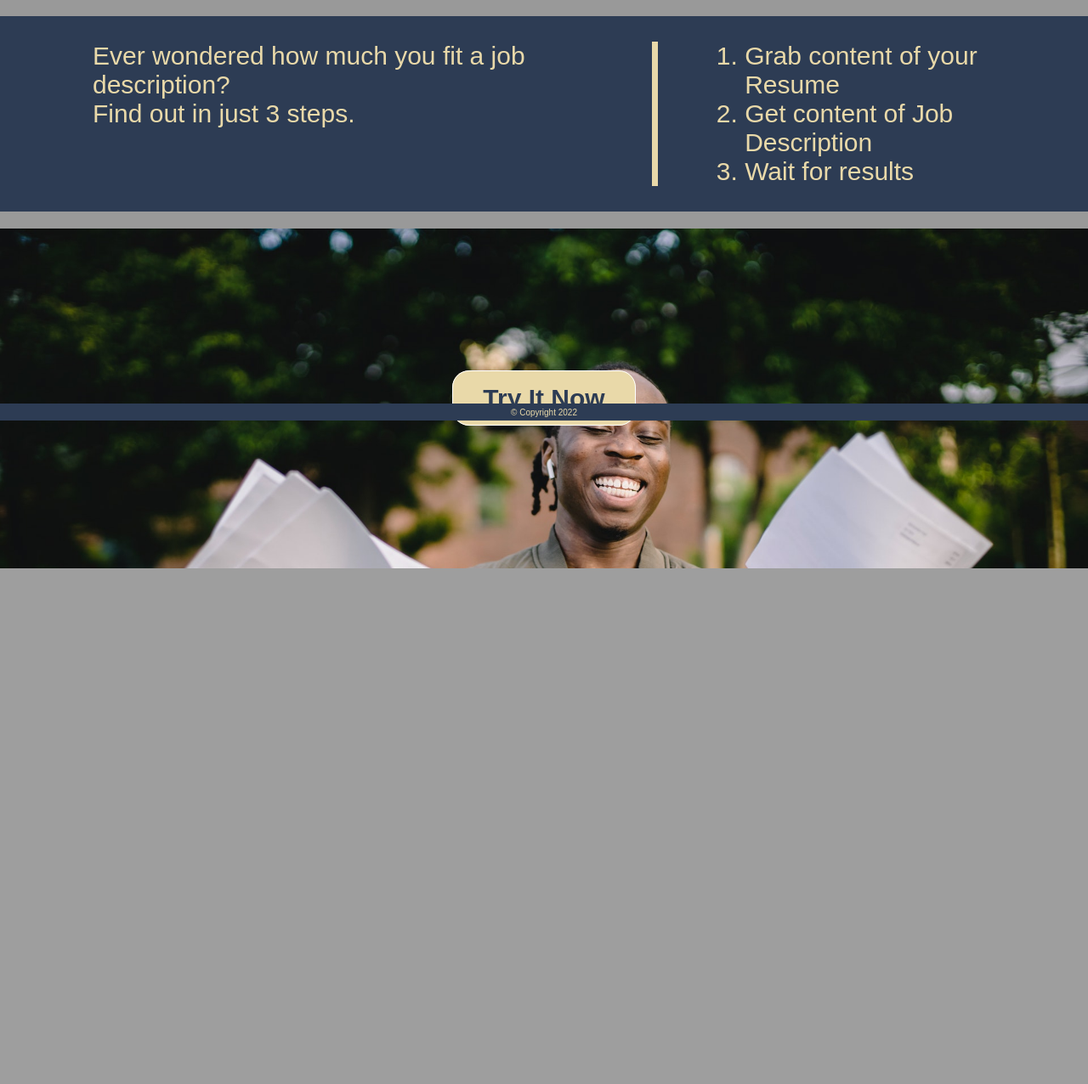
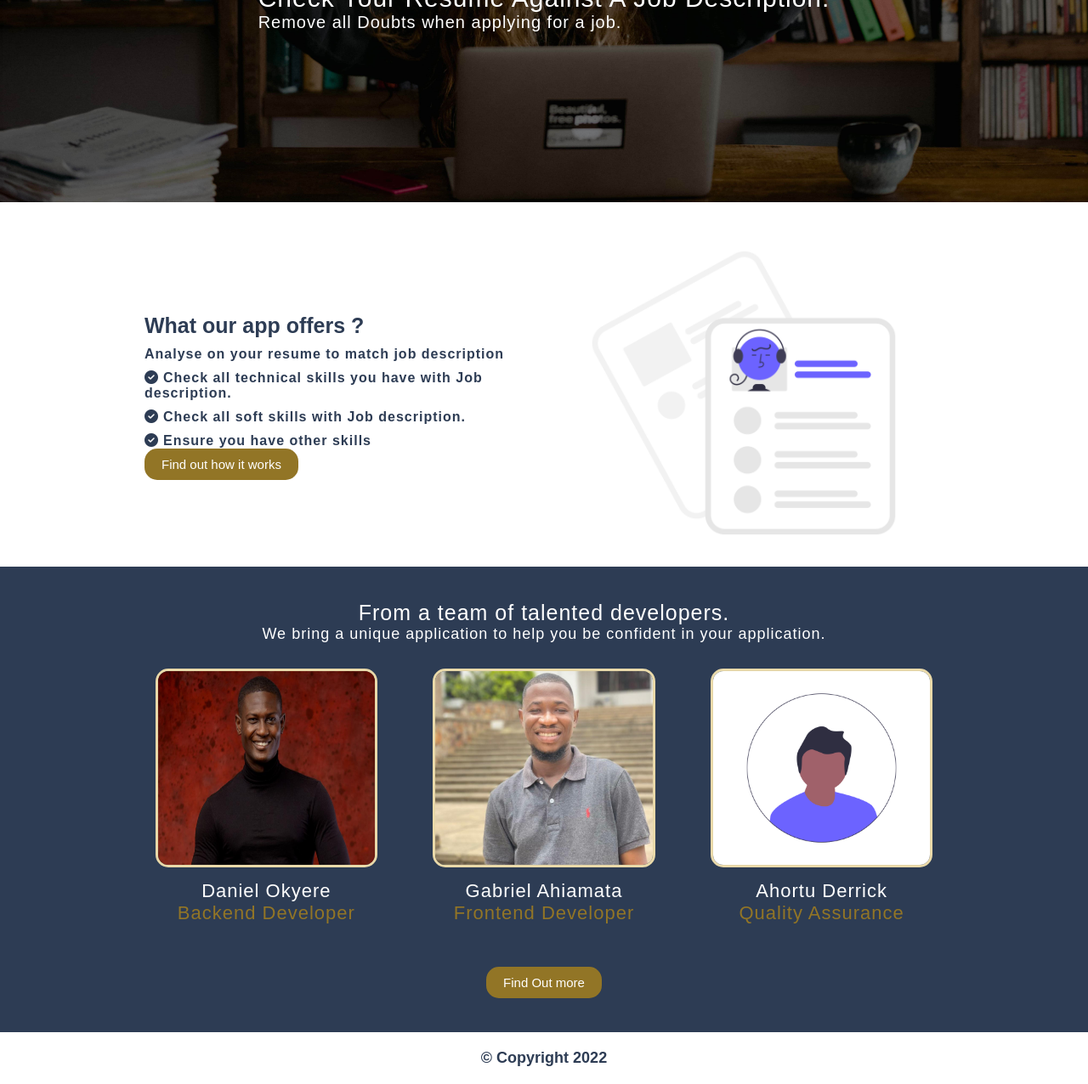
Before and after one commit to DanielOkyere/python_ats, a Flask app: page / in a window 1280 px wide; the page is wider, and only the part inside the window is pictured. Shown: the part 305-1581 px from the top of that part at 85% size. Before the commit the page ends 974 px from the top of that part, so only its background shows below. Run offline with Flask 2, Linux system fonts and the light colour scheme; some web fonts are replaced.

Commit message:
update landing page

```diff
--- a/src/static/styles/styles.css
+++ b/src/static/styles/styles.css
@@ -19,8 +19,6 @@ body {
   font-family: 'Anek Devanagari', sans-serif;
   color: var(--secondary-color);
   margin: 0;
-  background-color: rgb(0,0,0);
-  background-color: rgba(0,0,0, 0.4);
 }
 
 .container {
--- a/Ats Landing Page/styles.css
+++ b/src/static/styles/styles_new.css
@@ -11,6 +11,9 @@ html {
   font-size: 62.5%;
 }
 
+a {
+	text-decoration: none;
+}
 :root {
   --primary-color: #2d3c54;
   --secondary-color: #e9d9a9;
@@ -82,7 +85,7 @@ body {
 /* ======= HERO SECTION ======= */
 
 .heroSection {
-  background-image: url(hero.jpg);
+  background-image: url(../images/hero.jpg);
   height: 60vh;
   object-fit: cover;
   background-repeat: no-repeat;
--- a/src/templates/404.html
+++ b/src/templates/404.html
@@ -2,6 +2,8 @@
 {% block title %} 404 Not Found {% endblock %}
 {% block head %}
 {{ super() }}
+<link rel="stylesheet" href="../static/styles/styles.css?{{doc_id}}" />
+<link rel="stylesheet" href="../static/styles/media_querry.css?{{doc_id}}" />
 {% endblock %}
 {% block content %}
 <div class="container main_area">
--- a/src/templates/ats_home.html
+++ b/src/templates/ats_home.html
@@ -1,6 +1,8 @@
 {% extends "base.html" %} {% block title %} Check Skill {% endblock %} {% block
 head %} {{ super()}}
 <script src="https://cdn.jsdelivr.net/npm/chart.js"></script>
+<link rel="stylesheet" href="../static/styles/styles.css?{{doc_id}}" />
+<link rel="stylesheet" href="../static/styles/media_querry.css?{{doc_id}}" />
 {% endblock %} {% block content %}
 <div class="container">
     <form action="/ats" method="post">
--- a/src/templates/base.html
+++ b/src/templates/base.html
@@ -4,15 +4,20 @@
         <meta charset="UTF-8" />
         <meta http-equiv="X-UA-Compatible" content="IE=edge" />
         <meta name="viewport" content="width=device-width, initial-scale=1.0" />
-    <link rel="stylesheet" href="../static/styles/styles.css?{{doc_id}}" />
         <link
             rel="stylesheet"
-      href="../static/styles/media_querry.css?{{doc_id}}"
+            href="https://cdnjs.cloudflare.com/ajax/libs/font-awesome/6.2.0/css/all.min.css"
+            integrity="sha512-xh6O/CkQoPOWDdYTDqeRdPCVd1SpvCA9XXcUnZS2FmJNp1coAFzvtCN9BmamE+4aHK8yyUHUSCcJHgXloTyT2A=="
+            crossorigin="anonymous"
+            referrerpolicy="no-referrer"
         />
-    <link rel="stylesheet" href="../static/styles/footer.css?{{doc_id}}" />
         <link
             rel="stylesheet"
-      href="../static/styles/media_querry.css?{{doc_id}}"
+            href="../static/styles/queries_new.css?{{doc_id}}"
+        />
+        <link
+            rel="stylesheet"
+            href="../static/styles/styles_new.css?{{doc_id}}"
         />
         <link
             href="https://unpkg.com/boxicons@2.1.4/css/boxicons.min.css"
@@ -26,9 +31,8 @@
     <body>
         {% include 'main.html' %}
         <div id="content">{% block content %}{% endblock %}</div>
-    <footer>
+        <footer class="footer"><h5>
           {% block footer %} &copy; Copyright 2022 {% endblock %}
-    </footer>
-    <!-- <script type="module" src="../static/js/chart.js"/> -->
+        </h5></footer>
     </body>
 </html>
--- a/src/templates/landing.html
+++ b/src/templates/landing.html
@@ -1,44 +1,76 @@
 {% extends 'base.html' %} {% block title %}ATS Home{% endblock %} {% block head
-%} {{ super()}} {% endblock %} {% block content %}
-<div class="hero__section">
-    <div class="hero">
-        <div class="hero__text">
-            <div class="hero__heading">
-                <h1>Application Skills Test</h1>
-            </div>
-            <!-- <div class="column_flex">
-                <p class="column_flex_paragraph">
-                    The process of job search is very overwhelming. <br />And
-                    usually applicants are confused as to wether their skills
-                    match the job. <br />
-                    We provide you with quantifiable information indicating how
-                    much you match a job.
-                </p>
-            </div> -->
+%} {{ super()}}
+{% endblock %} {% block content %}
+<section class="heroSection">
+    <div class="heroSection-contents">
+        <h6>Be confident in your application.</h6>
+        <h2>Check Your Resume Against A Job Description.</h2>
+        <h6>Remove all Doubts when applying for a job.</h6>
+    </div>
+</section>
+<section class="offersSection">
+    <div class="offersSection-contents">
+        <div class="offers-text">
+            <h3>What our app offers ?</h3>
+            <h6>Analyse on your resume to match job description</h6>
+            <h6>
+                <i class="fa-sharp fa-solid fa-circle-check"></i>Check all
+                technical skills you have with Job description.
+            </h6>
+            <h6>
+                <i class="fa-sharp fa-solid fa-circle-check"></i>Check all soft
+                skills with Job description.
+            </h6>
+            <h6>
+                <i class="fa-sharp fa-solid fa-circle-check"></i>Ensure you have
+                other skills
+            </h6>
+            <div><a class="offers-btn" href="/ats">Find out how it works</a></div>
         </div>
-
-    </div>
-</div>
-<div class="findOout" id="findOut">
-    <div class="findOut__contents">
-        <div class="findOut__paragraph">
-            <div class="find_out_head">Ever wondered how much you fit a job description?
-                <br>Find out in just 3 steps.
-            </div>
-            <div class="vertical_line"></div>
-            <div>
-                <ol class="steps_list">
-                    <li>Grab content of your Resume</li>
-                    <li>Get content of Job Description</li>
-                    <li>Wait for results</li>
-                </ol>
-            </div>
+        <div class="offersIllus">
+            <img class="illustration" src="../static/images/illus.png" alt="" />
         </div>
     </div>
-</div>
-<div class="landing">
-    <div class="landing__image_container">
-        <h3><a href="/ats" class="btn form__btn">Try It Now</a></h3>
+</section>
+<section class="team-section">
+    <div class="team-text">
+        <h3>From a team of talented developers.</h3>
+        <p>
+            We bring a unique application to help you be confident in your
+            application.
+        </p>
     </div>
-</div>
+    <div class="profile-section">
+        <div class="profile">
+            <img
+                class="profile-img"
+                src="../static/images/danny.jpg"
+                alt="Daniel`s profile picture"
+            />
+            <h3>Daniel Okyere</h3>
+            <h4>Backend Developer</h4>
+        </div>
+        <div class="profile">
+            <img
+                class="profile-img"
+                src="../static/images/mawuli.jpg"
+                alt="Mawuli`s profile picture"
+            />
+            <h3>Gabriel Ahiamata</h3>
+            <h4>Frontend Developer</h4>
+        </div>
+        <div class="profile">
+            <img
+                class="profile-img"
+                src="../static/images/002.png"
+                alt="Ahortu`s profile picture"
+            />
+            <h3>Ahortu Derrick</h3>
+            <h4>Quality Assurance</h4>
+        </div>
+    </div>
+    <div class="profile-btn-container">
+        <a class="profile-btn" href="/ats/about-us">Find Out more</a>
+    </div>
+</section>
 {% endblock %}
--- a/src/templates/main.html
+++ b/src/templates/main.html
@@ -1,31 +1,12 @@
 {% block navbar %}
-
-<nav class="nav_bar">
-        <div class="header__logo">
-            <h3>ATS</h3>
-        </div>
-        <div>
-            <ul class="header__items">
-                <a href="/"> <li class="header__item">Home</li></a>
-                <a href="/ats"><li class="header__item">Application</li></a>
-                <a href="/ats/about-us"> <li class="header__item">About Us</li></a>
-            </ul>
-        </div>
-        <div>
-            <a href="https://github.com/DanielOkyere/python_ats" target="_blank"
-                ><i
-                    class="bx bxl-github nav__giticon"
-                    style="color: #e9d9a9"
-                ></i
-            ></a>
-        </div>
-</nav>
-
-<!-- <form class="form" id="form">
-      <input type="email" class="form__input" placeholder="Email" />
-      <input type="password" class="form__input" placeholder="Password" />
-      <button class="form__btn">Login</button>
-      <button class="form__btn">Sign Up</button>
-    </form> -->
-
+<header class="header">
+    <div class="innerEl">
+      <a class="logo" href="/">ATS</a>
+    </div>
+    <div class="github-container">
+      <a href="https://github.com/DanielOkyere/python_ats" target="_blank">
+        <i class="fa-brands fa-github"></i
+      ></a>
+    </div>
+  </header>
 {% endblock %}
```
Also changed, not shown: Ats Landing Page/index.html (deleted, +0 -106 lines), src/templates/about.html (+44 -60 lines), Ats Landing Page/danny.jpg (deleted), Ats Landing Page/mawuli.jpg (deleted), src/static/images/002.png (renamed from Ats Landing Page/002.png), src/static/images/hero.jpg (renamed from Ats Landing Page/hero.jpg), src/static/images/hero01.jpg (renamed from Ats Landing Page/hero01.jpg), src/static/images/illus.png (renamed from Ats Landing Page/illus.png), src/static/styles/queries_new.css (renamed from Ats Landing Page/queries.css). Lines whose indentation alone changed are shown as unchanged.
